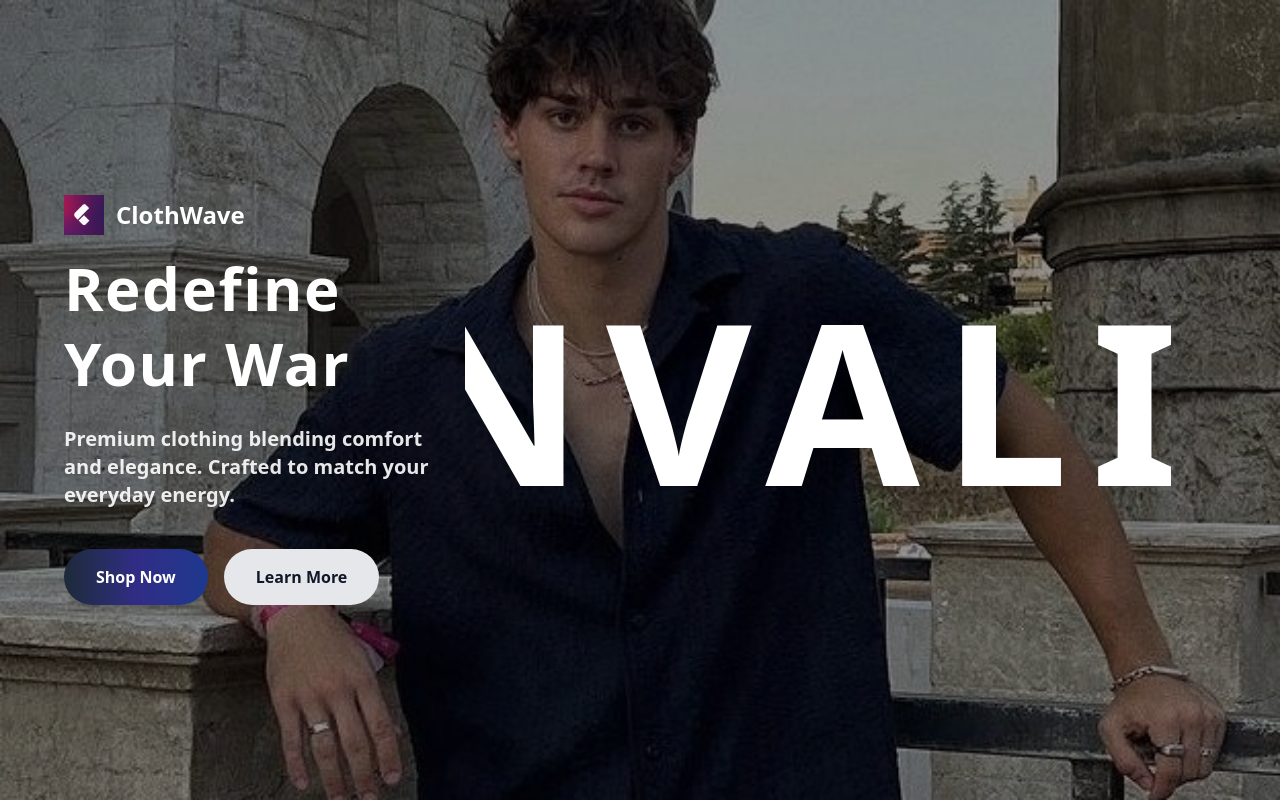
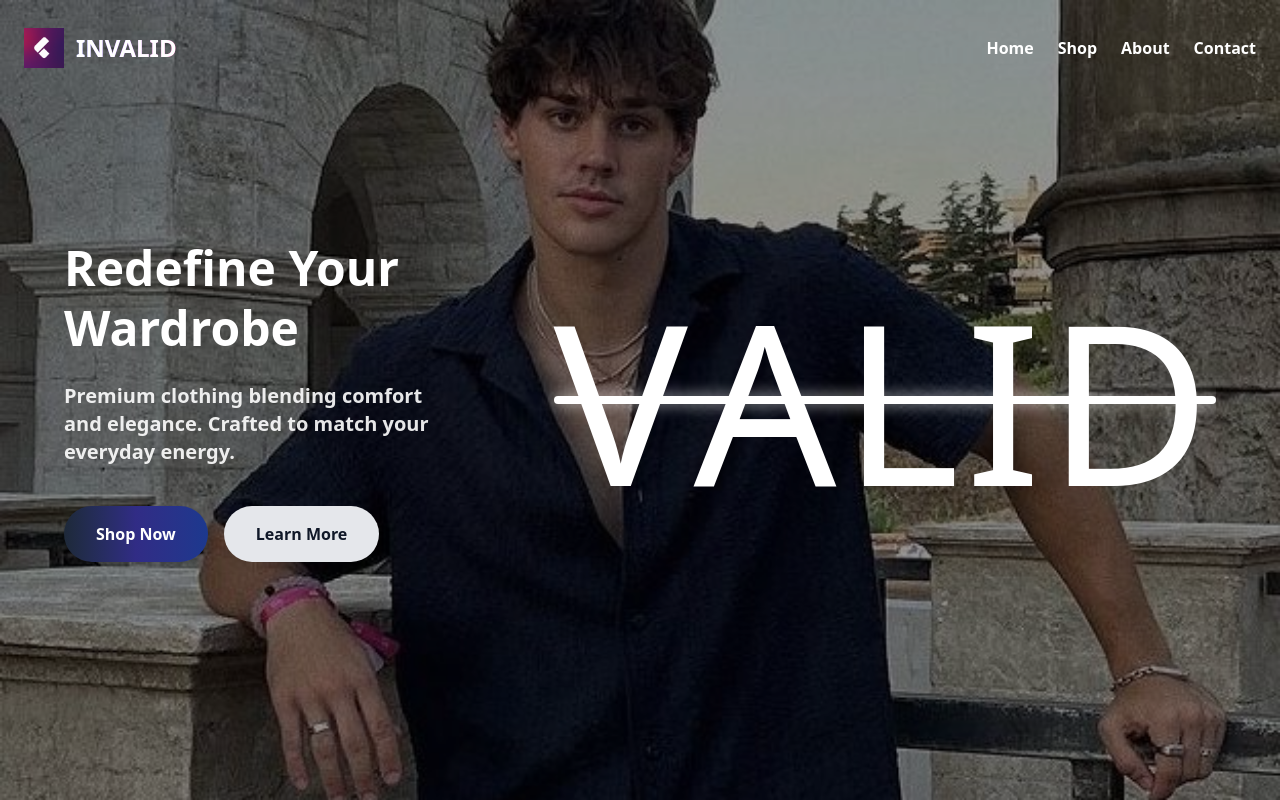
Before and after one commit to CodeX-266/Invalid, a Next.js app: page / in a window 1280 px wide. Built offline with nearby package versions, Linux system fonts and the light colour scheme.

Commit message:
navbar added

```diff
--- a/src/components/Hero.tsx
+++ b/src/components/Hero.tsx
@@ -1,6 +1,6 @@
 "use client";
 
-import { motion, useMotionValue, useTransform } from "framer-motion";
+import { motion } from "framer-motion";
 import { useState, useEffect } from "react";
 import { Typewriter } from "react-simple-typewriter";
 
@@ -12,10 +12,10 @@ const images = [
 
 export default function Hero() {
   const [index, setIndex] = useState(0);
-  const mouseX = useMotionValue(0);
-  const mouseY = useMotionValue(0);
+  const [slice, setSlice] = useState(false);
+  const [showValid, setShowValid] = useState(false);
 
-  // Slide background images every 10s
+  // Background slide every 10s
   useEffect(() => {
     const interval = setInterval(() => {
       setIndex((prev) => (prev + 1) % images.length);
@@ -23,26 +23,19 @@ export default function Hero() {
     return () => clearInterval(interval);
   }, []);
 
-  // Track mouse for text tilt
+  // Animation sequence: line comes → IN disappears → VALID shows
   useEffect(() => {
-    const handleMouse = (e: MouseEvent) => {
-      mouseX.set((e.clientX / window.innerWidth - 0.5) * 10);
-      mouseY.set((e.clientY / window.innerHeight - 0.5) * 10);
+    const timer1 = setTimeout(() => setSlice(true), 800);
+    const timer2 = setTimeout(() => setShowValid(true), 1600);
+    return () => {
+      clearTimeout(timer1);
+      clearTimeout(timer2);
     };
-    window.addEventListener("mousemove", handleMouse);
-    return () => window.removeEventListener("mousemove", handleMouse);
-  }, [mouseX, mouseY]);
-
-  const rotateX = useTransform(mouseY, (y) => -y / 2);
-  const rotateY = useTransform(mouseX, (x) => x / 2);
-
-  // Generate small blobs
-  const blobCount = 25;
-  const blobs = Array.from({ length: blobCount });
+  }, []);
 
   return (
-    <section className="relative w-full h-screen flex flex-col md:flex-row items-center px-6 md:px-16 overflow-hidden">
-      {/* Sliding Background */}
+    <section className="relative w-full h-screen overflow-hidden bg-black">
+      {/* Background */}
       <motion.div
         key={index}
         className="absolute inset-0 w-full h-full bg-cover bg-center"
@@ -52,22 +45,42 @@ export default function Hero() {
         exit={{ x: "-100%" }}
         transition={{ duration: 2 }}
       />
+      <div className="absolute inset-0 bg-black/40 pointer-events-none" />
 
-      {/* Overlay */}
-      <div className="absolute inset-0 bg-black/40 pointer-events-none"></div>
+      {/* Navbar */}
+      <nav className="absolute top-5 left-0 w-full flex justify-between items-center px-6 py-2 z-50 bg-transparent">
+        {/* Logo + Brand together */}
+        <div className="flex items-center space-x-3 cursor-pointer hover:scale-105 transition-transform">
+          <img src="/logo.png" alt="Logo" className="h-10 w-auto" />
+          <span className="text-white text-2xl font-bold bg-gradient-to-r from-indigo-400 via-purple-500 to-pink-500 bg-clip-text text-transparent">
+            INVALID
+          </span>
+        </div>
 
-      {/* Content */}
-      <div className="relative z-10 flex flex-col md:flex-row items-center justify-between w-full h-full">
+        {/* Menu */}
+        <div className="hidden md:flex space-x-6 text-white font-semibold">
+          <a href="#" className="hover:text-indigo-400 transition-all duration-300 ease-in-out transform hover:scale-105">
+            Home
+          </a>
+          <a href="#" className="hover:text-indigo-400 transition-all duration-300 ease-in-out transform hover:scale-105">
+            Shop
+          </a>
+          <a href="#" className="hover:text-indigo-400 transition-all duration-300 ease-in-out transform hover:scale-105">
+            About
+          </a>
+          <a href="#" className="hover:text-indigo-400 transition-all duration-300 ease-in-out transform hover:scale-105">
+            Contact
+          </a>
+        </div>
+      </nav>
+
+
+
+      {/* Main Content */}
+      <div className="relative z-10 flex flex-col md:flex-row items-center justify-between w-full h-full px-8 md:px-16">
         {/* Left Side */}
-        <div className="max-w-xl space-y-6 text-white">
-          {/* Logo */}
-          <div className="flex items-center space-x-3 mb-4">
-            <img src="/logo.png" alt="ClothWave Logo" className="h-10 w-auto" />
-            <span className="text-2xl font-bold">ClothWave</span>
-          </div>
-
-          {/* Headline (slightly smaller for balance) */}
-          <h1 className="text-5xl md:text-6xl font-extrabold leading-tight tracking-wide">
+        <div className="max-w-xl space-y-6 text-white mt-32 md:mt-0">
+          <h1 className="text-4xl md:text-5xl font-extrabold leading-tight">
             Redefine Your{" "}
             <span className="text-white">
               <Typewriter
@@ -81,14 +94,9 @@ export default function Hero() {
               />
             </span>
           </h1>
-
-          {/* Subtext */}
           <p className="text-lg md:text-xl font-semibold text-white/90 max-w-lg">
-            Premium clothing blending comfort and elegance. Crafted to match
-            your everyday energy.
+            Premium clothing blending comfort and elegance. Crafted to match your everyday energy.
           </p>
-
-          {/* CTA Buttons */}
           <div className="flex space-x-4 pt-4">
             <motion.button
               whileHover={{ scale: 1.05 }}
@@ -96,7 +104,6 @@ export default function Hero() {
             >
               Shop Now
             </motion.button>
-
             <motion.button
               whileHover={{ scale: 1.05 }}
               className="px-8 py-4 rounded-full bg-gray-200 text-gray-900 font-semibold hover:bg-gray-300 transition"
@@ -106,43 +113,53 @@ export default function Hero() {
           </div>
         </div>
 
-        {/* Right Side: Giant INVALID Banner + Small Blobs */}
-        <div className="mt-12 md:mt-0 w-full h-[700px] relative flex items-center justify-center overflow-hidden">
-          {/* Small animated blobs */}
-          {blobs.map((_, i) => (
+        {/* Right Side: INVALID → IN moves → VALID */}
+        <div className="mt-12 md:mt-0 w-full h-[700px] relative flex items-center justify-end overflow-hidden">
+          <div className="relative">
+            <div className="flex text-white text-[12rem] md:text-[14rem] relative">
+              {/* Show 'IN' separately for animation, thin font */}
+              {!showValid && (
+                <>
+                  <motion.span
+                    initial={{ x: 0 }}
+                    animate={slice ? { x: 40, opacity: 0 } : {}}
+                    transition={{ duration: 0.6, ease: "easeInOut" }}
+                    className="font-thin tracking-wide"
+                  >
+                    I
+                  </motion.span>
+                  <motion.span
+                    initial={{ x: 0 }}
+                    animate={slice ? { x: 40, opacity: 0 } : {}}
+                    transition={{ duration: 0.6, ease: "easeInOut" }}
+                    className="font-thin tracking-wide"
+                  >
+                    N
+                  </motion.span>
+                </>
+              )}
+              {/* Show 'VALID' aligned with IN disappearing */}
+              {["V", "A", "L", "I", "D"].map((letter, i) => (
+                <motion.span
+                  key={i}
+                  initial={{ opacity: showValid ? 0 : 1 }}
+                  animate={{ opacity: showValid ? 1 : 1 }}
+                  transition={{ duration: 0.6, ease: "easeInOut", delay: 0.2 }}
+                  className="font-thin tracking-wide"
+                >
+                  {letter}
+                </motion.span>
+              ))}
+            </div>
+
+            {/* Glow Strike Line */}
             <motion.div
-              key={i}
-              className="absolute rounded-full blur-xl opacity-30"
-              style={{
-                width: 15 + Math.random() * 25,
-                height: 15 + Math.random() * 25,
-                background: `radial-gradient(circle, rgba(255,255,255,0.1), transparent)`,
-                top: `${Math.random() * 100}%`,
-                left: `${Math.random() * 100}%`,
-              }}
-              animate={{
-                x: [
-                  Math.random() * 50 - 25,
-                  Math.random() * 50 - 25,
-                  Math.random() * 50 - 25,
-                ],
-                y: [
-                  Math.random() * 50 - 25,
-                  Math.random() * 50 - 25,
-                  Math.random() * 50 - 25,
-                ],
-              }}
-              transition={{ repeat: Infinity, duration: 12 + i, ease: "easeInOut" }}
+              className="absolute h-2 bg-white top-1/2 w-full -translate-y-1/2 rounded-full shadow-[0_0_15px_rgba(255,255,255,0.7)]"
+              initial={{ scaleX: 0 }}
+              animate={{ scaleX: slice ? 1 : 0 }}
+              transition={{ duration: 0.6, ease: "easeInOut" }}
             />
-          ))}
-
-          {/* INVALID Text */}
-          <motion.h1
-            className="text-[12rem] md:text-[14rem] font-extrabold text-white tracking-widest drop-shadow-2xl z-10 text-center whitespace-nowrap"
-            style={{ rotateX, rotateY }}
-          >
-            INVALID
-          </motion.h1>
+          </div>
         </div>
       </div>
     </section>
```
